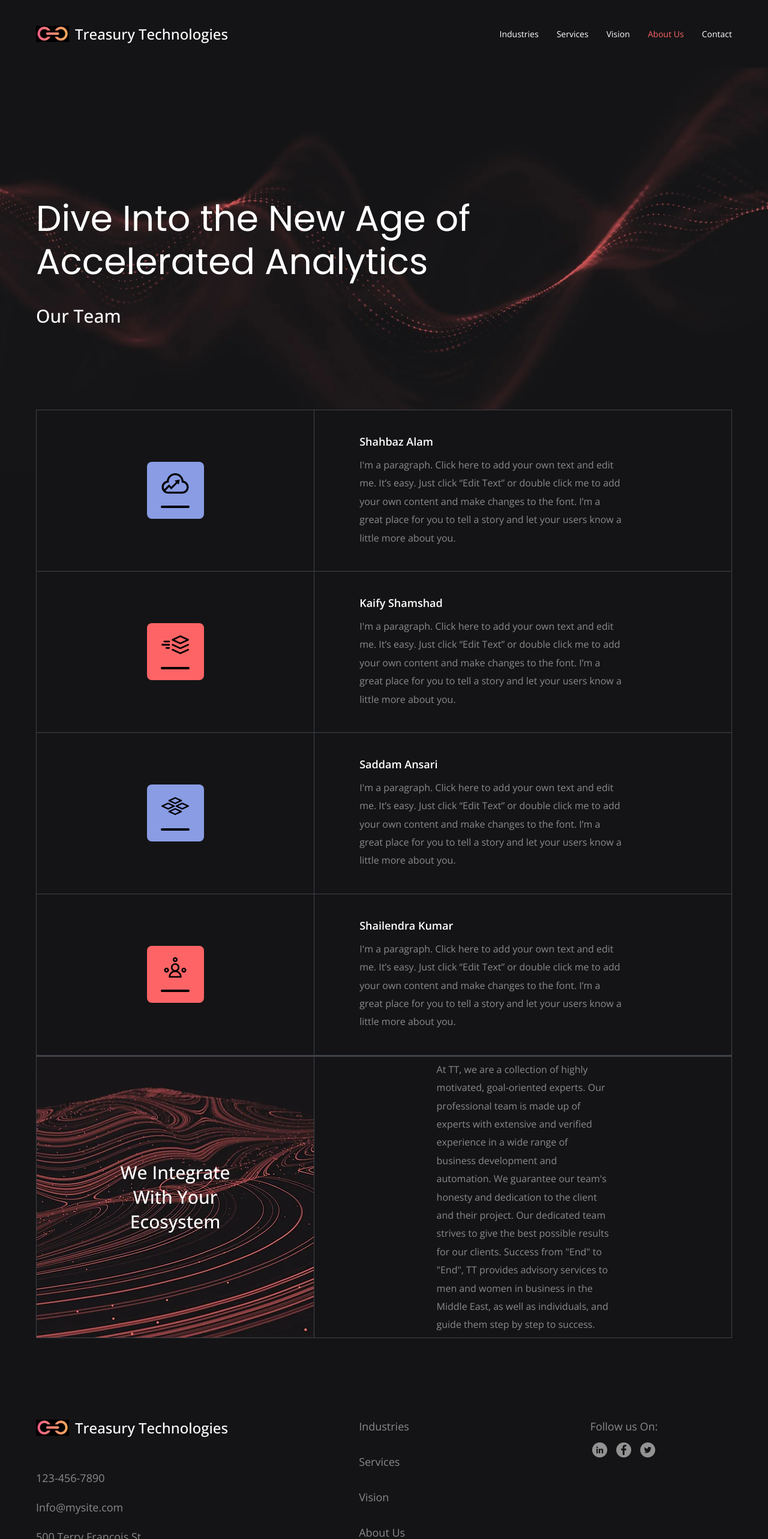
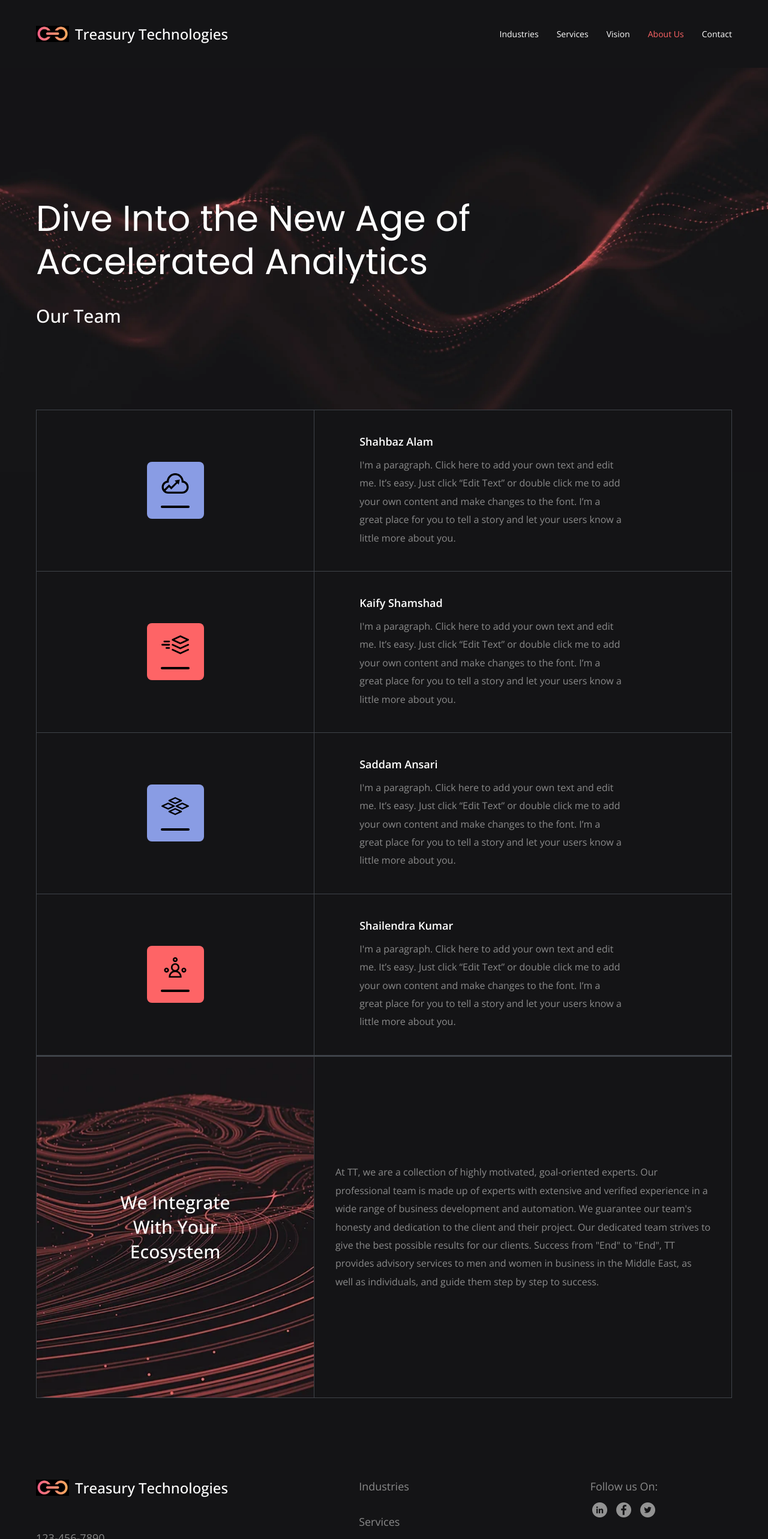
Before and after one commit to webYdinesh/Treasury-Technologies-Client, a React (Create React App) app: page /about in a window 1280 px wide. Shown: the top 2566 px of the page at 60% size. Built offline with nearby package versions, Linux system fonts and the light colour scheme; no server answers.

Commit message:
update-width

```diff
--- a/src/Pages/About/About.css
+++ b/src/Pages/About/About.css
@@ -21,7 +21,7 @@
 .about-container .services-wrapper .about-card-wrapper {
     display: grid;
     grid-template-columns: 40% 60%;
-    height: 470px;
+    height: 570px;
 }
 
 .about-card-wrapper .inner-about-overlay-image {
@@ -39,13 +39,12 @@
 }
 
 .about-card-wrapper .inner-about-text-section .inner-about-text {
-    width: 22.5vmax;
+    width: 90%;
+    line-height: 1.9;
+
 
 }
 
-.about-card-wrapper .inner-about-text-section .inner-about-text {
-    line-height: 1.9;
-}
 
 @media screen and (max-width:1290px) {
     .about-service-card-container {
```
